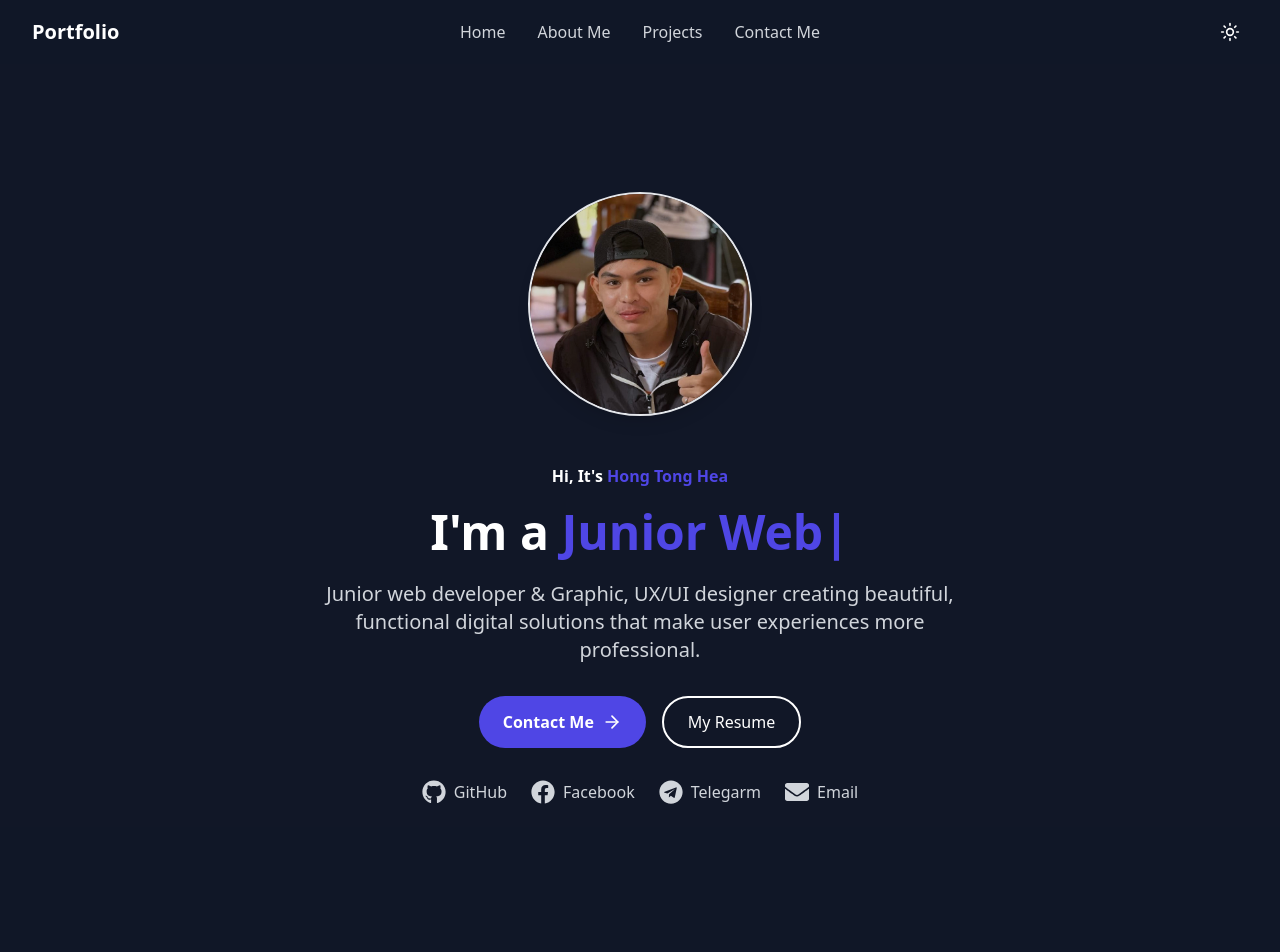
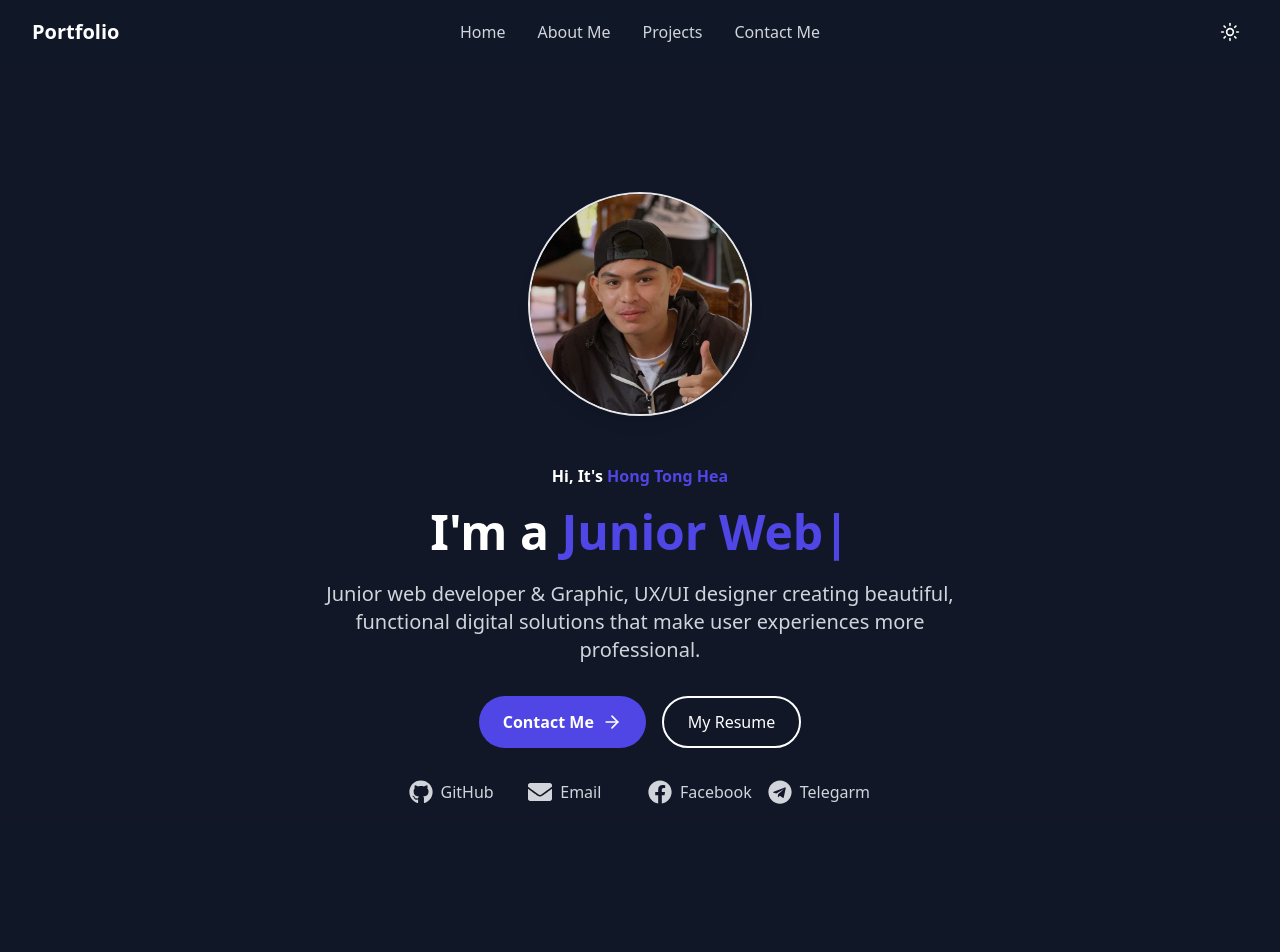
Before and after one commit to HongTongHea/My-Portfolio-, a React (Vite) app: page / in a window 1280 px wide. Shown: the top 952 px of the page. Built offline with nearby package versions, Linux system fonts and the light colour scheme.

Commit message:
commit my portfolio

```diff
--- a/src/components/About.jsx
+++ b/src/components/About.jsx
@@ -18,7 +18,7 @@ export function About({ darkMode }) {
           {/* About Me Content */}
           <div className="w-full md:w-2/3 text-center md:text-left">
             <h1
-              className={`text-4xl sm:text4xl font-bold ${
+              className={`text-4xl sm:text4xl font-bold  ${
                 darkMode ? "text-white" : "text-gray-900"
               } mb-6`}
             >
--- a/src/components/Contact.jsx
+++ b/src/components/Contact.jsx
@@ -9,7 +9,7 @@ export function Contact({ darkMode }) {
     >
       <div className="max-w-7xl mx-auto px-4 sm:px-6 lg:px-8">
         <h2
-          className={`text-4xl sm:text4xl font-bold text-left mb-16 ${
+          className={`text-4xl sm:text4xl font-bold  text-center md:text-left mb-16 ${
             darkMode ? "text-white" : "text-gray-900"
           }`}
         >
@@ -32,6 +32,7 @@ export function Contact({ darkMode }) {
           </p>
         </div>
         <div className="flex justify-center gap-6">
+          <div className="grid grid-cols-2 md:grid-cols-2 lg:grid-cols-4 gap-4">
             <a
               href="https://github.com/HongTongHea"
               className={`flex items-center gap-2 ${
@@ -79,5 +80,6 @@ export function Contact({ darkMode }) {
           </div>
         </div>
       </div>
+    </div>
   );
 }
--- a/src/components/Hero.jsx
+++ b/src/components/Hero.jsx
@@ -76,7 +76,7 @@ export function Hero({ darkMode }) {
             </button>
           </div>
           <div className="flex justify-center mt-8 mb-4">
-            <div className="flex gap-6">
+            <div className="grid grid-cols-2 md:grid-cols-2 lg:grid-cols-4 gap-4">
               <a
                 href="https://github.com/HongTongHea"
                 className={`flex items-center gap-2 ${
@@ -87,6 +87,17 @@ export function Hero({ darkMode }) {
               >
                 <FaGithub size={24} />
                 <span>GitHub</span>
+              </a>
+              <a
+                href="mailto:hongtonghea@gmail.com"
+                className={`flex items-center gap-2 ${
+                  darkMode
+                    ? "text-gray-300 hover:text-white"
+                    : "text-gray-600 hover:text-indigo-600"
+                } transition-colors`}
+              >
+                <FaEnvelope size={24} />
+                <span>Email</span>
               </a>
               <a
                 href="https://www.facebook.com/share/1Fghx7gEcY/"
@@ -110,17 +121,6 @@ export function Hero({ darkMode }) {
                 <FaTelegram size={24} />
                 <span>Telegarm</span>
               </a>
-              <a
-                href="mailto:hongtonghea@gmail.com"
-                className={`flex items-center gap-2 ${
-                  darkMode
-                    ? "text-gray-300 hover:text-white"
-                    : "text-gray-600 hover:text-indigo-600"
-                } transition-colors`}
-              >
-                <FaEnvelope size={24} />
-                <span>Email</span>
-              </a>
             </div>
           </div>
         </div>
--- a/src/components/Projects.jsx
+++ b/src/components/Projects.jsx
@@ -10,7 +10,7 @@ export function Projects({ darkMode }) {
     >
       <div className="max-w-7xl mx-auto px-4 sm:px-6 lg:px-8">
         <h2
-          className={`text-4xl sm:text4xl font-bold text-left mb-16 ${
+          className={`text-4xl sm:text4xl font-bold text-center md:text-left mb-16 ${
             darkMode ? "text-white" : "text-gray-900"
           }`}
         >
```
Lines whose indentation alone changed are shown as unchanged.
